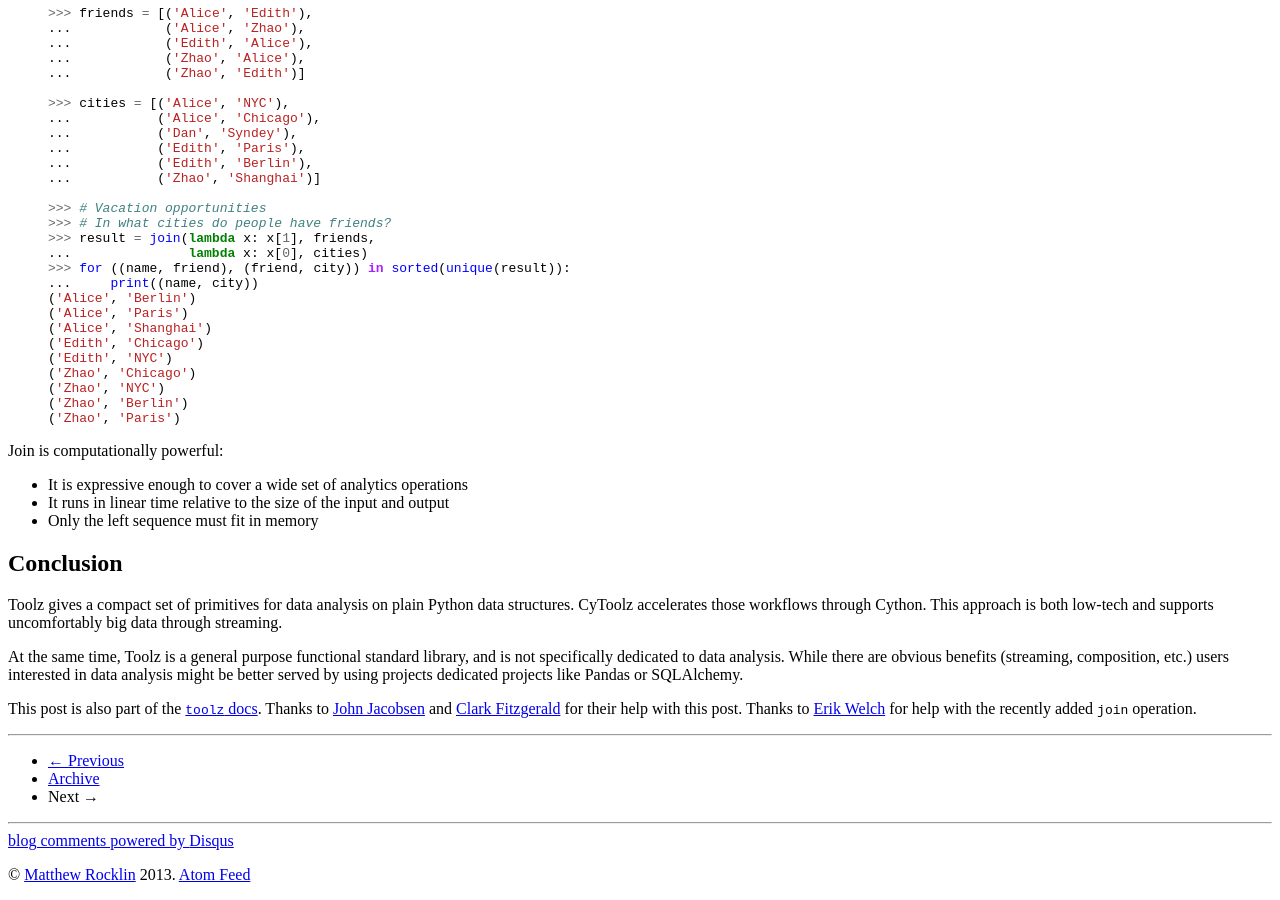
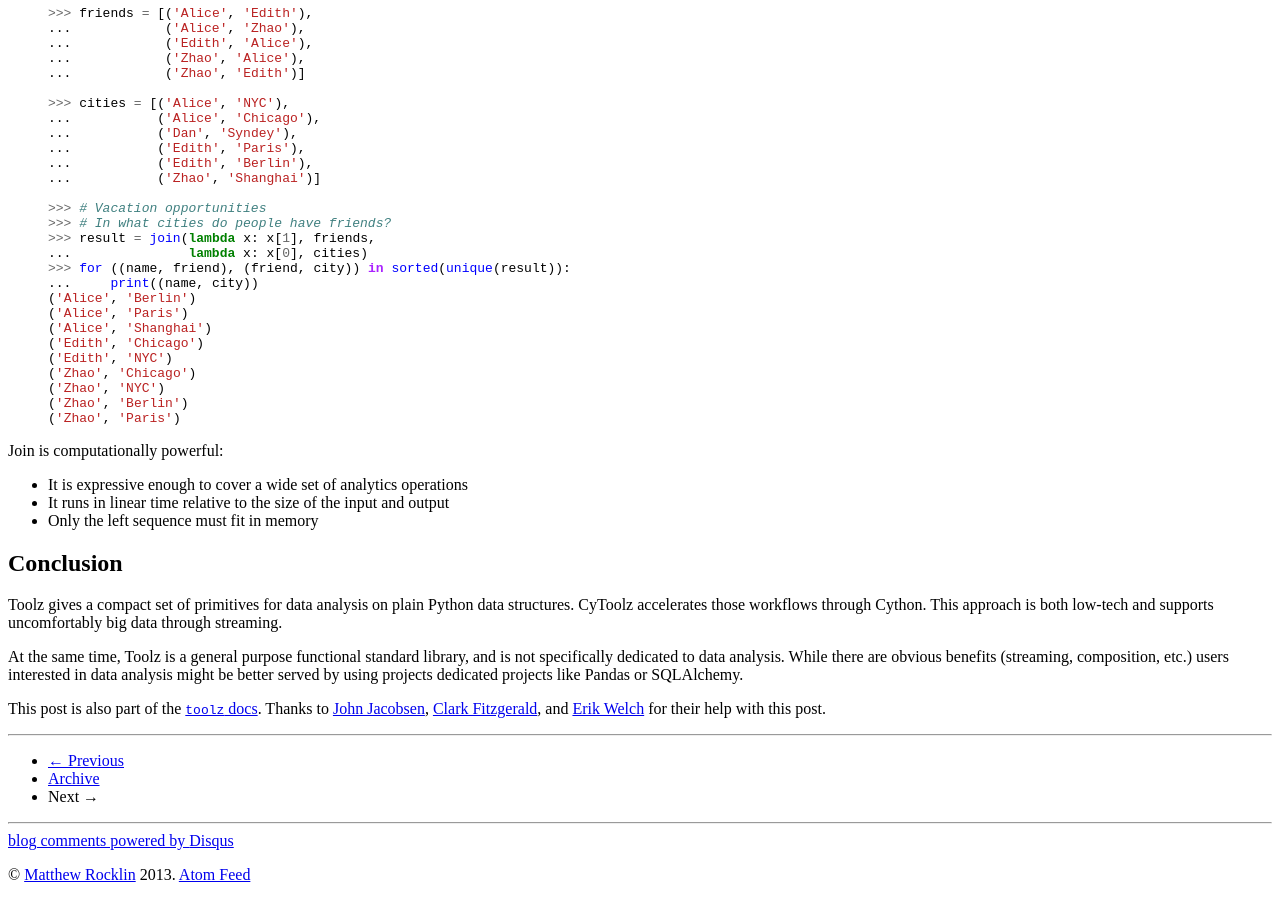
Before and after one commit to besyskymnbk/blog, a Jekyll site: the page built from _posts/work/2014-06-30-Streaming-Analytics.md, in a window 1280 px wide and 900 px high, scrolled down 3442 px. Built offline with Jekyll 4.4.1, drawn with Linux system fonts in a browser that asks for light colours; comment, search, counter and statistics services are not loaded.

Commit message:
fix attributions

```diff
--- a/_posts/work/2014-06-30-Streaming-Analytics.md
+++ b/_posts/work/2014-06-30-Streaming-Analytics.md
@@ -348,7 +348,8 @@ SQLAlchemy.
 
 This post is also part of the
 [`toolz` docs](http://toolz.readthedocs.org/en/latest/).
-Thanks to [John Jacobsen](http://johnj.com) and
-[Clark Fitzgerald](https://github.com/clarkfitzg) for their help with this
-post.  Thanks to [Erik Welch](https://github.com/eriknw/) for help with the
-recently added `join` operation.
+Thanks to
+[John Jacobsen](http://johnj.com),
+[Clark Fitzgerald](https://github.com/clarkfitzg), and
+[Erik Welch](https://github.com/eriknw/)
+for their help with this post.
```
